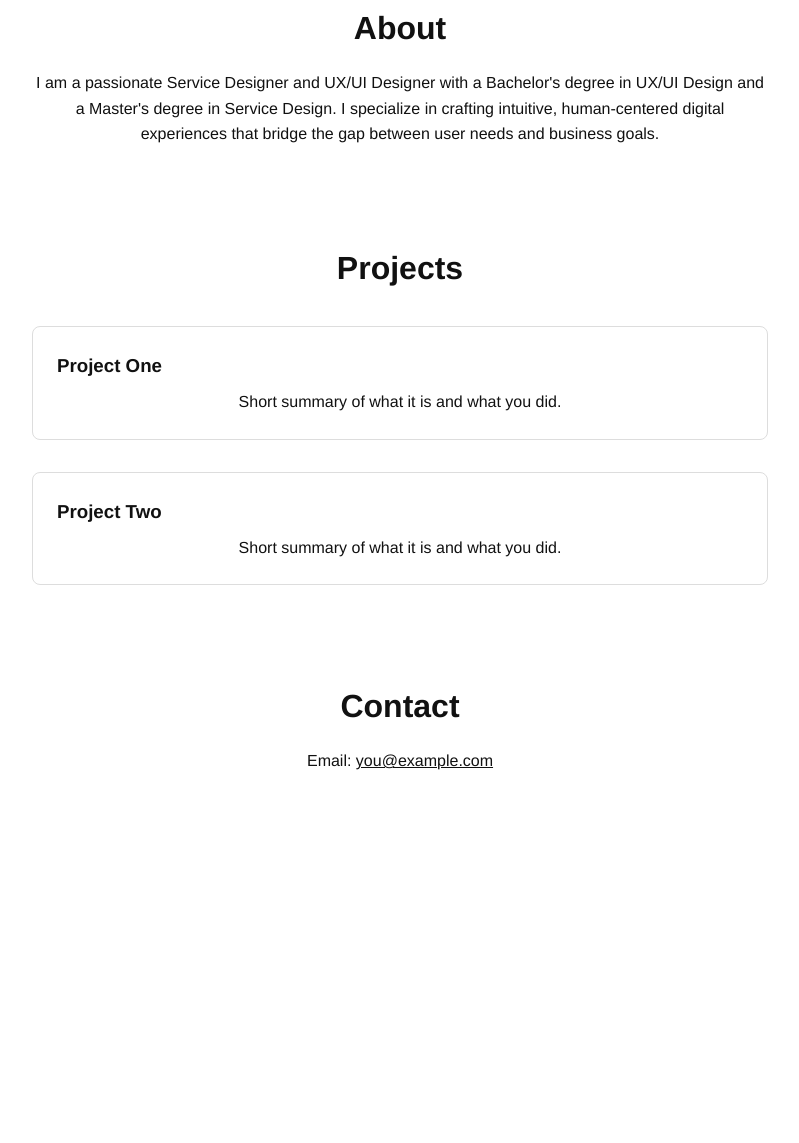
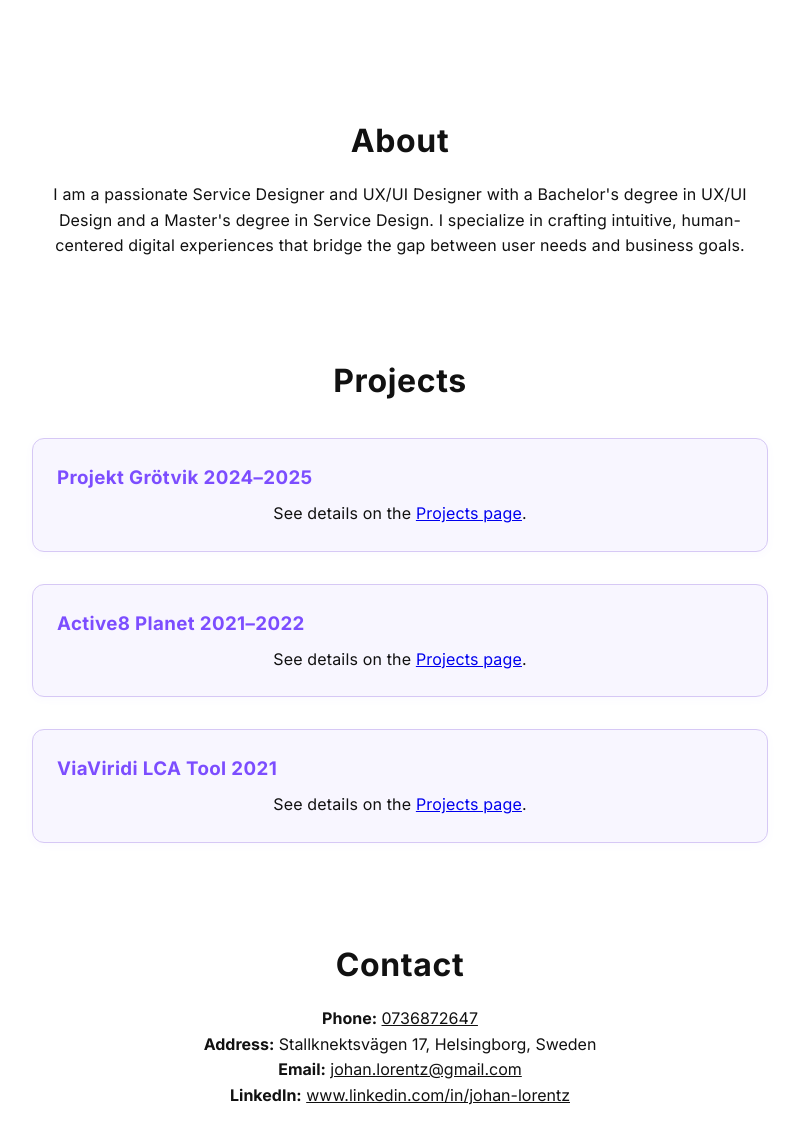
Before and after one commit to lorriluring/johanlorentzportfolio.github.io, a plain HTML site: page index.html in a window 1280 px wide. Shown: the part 957-2100 px from the top of the page, without its empty margins (240-1039 px from the left). Before the commit the page ends 1795 px from the top, so only its background shows below. Drawn offline with Linux system fonts and the light colour scheme.

Commit message:
removed contact page. added to styles

```diff
--- a/index.html
+++ b/index.html
@@ -3,8 +3,9 @@
 <head>
   <meta charset="UTF-8" />
   <meta name="viewport" content="width=device-width, initial-scale=1.0" />
-  <title>Your Name</title>
+  <title>Johan Lorentz Portfolio</title>
   <link rel="stylesheet" href="style.css" />
+  <link href="https://fonts.googleapis.com/css2?family=Inter:wght@400;500;700&display=swap" rel="stylesheet">
 </head>
 <body>
 
@@ -12,7 +13,7 @@
     <ul>
       <li><a href="#about">About</a></li>
       <li><a href="projects.html">Projects</a></li>
-      <li><a href="contact.html">Contact</a></li>
+
     </ul>
   </nav>
 
@@ -34,19 +35,28 @@
       <h2>Projects</h2>
       <div class="project-list">
         <div class="project-card">
-          <h3>Project One</h3>
-          <p>Short summary of what it is and what you did.</p>
+          <h3>Projekt Grötvik 2024–2025</h3>
+          <p>See details on the <a href="projects.html">Projects page</a>.</p>
         </div>
         <div class="project-card">
-          <h3>Project Two</h3>
-          <p>Short summary of what it is and what you did.</p>
+          <h3>Active8 Planet 2021–2022</h3>
+          <p>See details on the <a href="projects.html">Projects page</a>.</p>
+        </div>
+        <div class="project-card">
+          <h3>ViaViridi LCA Tool 2021</h3>
+          <p>See details on the <a href="projects.html">Projects page</a>.</p>
         </div>
       </div>
     </section>
 
     <section id="contact">
       <h2>Contact</h2>
-      <p>Email: <a href="mailto:you@example.com">you@example.com</a></p>
+      <ul style="list-style: none; padding: 0; text-align: center;">
+        <li><strong>Phone:</strong> <a href="tel:0736872647">0736872647</a></li>
+        <li><strong>Address:</strong> Stallknektsvägen 17, Helsingborg, Sweden</li>
+        <li><strong>Email:</strong> <a href="mailto:johan.lorentz@gmail.com">johan.lorentz@gmail.com</a></li>
+        <li><strong>LinkedIn:</strong> <a href="https://www.linkedin.com/in/johan-lorentz" target="_blank">www.linkedin.com/in/johan-lorentz</a></li>
+      </ul>
     </section>
 
   </div>
--- a/style.css
+++ b/style.css
@@ -5,7 +5,7 @@
   padding: 0;
 }
 body {
-  font-family: 'Helvetica Neue', sans-serif;
+  font-family: 'Inter', 'Helvetica Neue', Arial, sans-serif;
   background: #fff;
   color: #111;
   line-height: 1.6;
@@ -17,6 +17,7 @@ body {
   max-width: 800px;
   margin: 0 auto;
   padding: 2rem;
+  margin-top: 7rem; /* Add this line or increase if needed */
 }
 
 /* Navigation */
@@ -26,6 +27,11 @@ nav {
   left: 50%;
   transform: translateX(-50%);
   z-index: 100;
+  background: rgba(255,255,255,0.97); /* White with slight transparency */
+  box-shadow: 0 2px 16px rgba(0,0,0,0.08); /* Soft shadow */
+  border-radius: 12px;
+  padding: 0.5rem 2rem;
+  backdrop-filter: blur(4px); /* Optional: adds a frosted glass effect */
 }
 nav ul {
   display: flex;
@@ -64,23 +70,38 @@ nav a:hover::after {
 .intro h1 {
   font-size: 3rem;
   margin-bottom: 0.5rem;
+  letter-spacing: 0.02em;
+  font-weight: 700;
 }
 .intro p {
   font-size: 1.25rem;
   color: #444;
+  font-weight: 400;
+  letter-spacing: 0.01em;
 }
 
 /* Section spacing */
 section {
   margin-top: 6rem;
+  opacity: 0;
+  transform: translateY(30px);
+  transition: all 0.6s ease;
+}
+section.visible {
+  opacity: 1;
+  transform: translateY(0);
 }
 section h2 {
   font-size: 2rem;
   margin-bottom: 1rem;
   text-align: center;
+  letter-spacing: 0.02em;
+  font-weight: 700;
 }
 section p {
   text-align: center;
+  font-weight: 400;
+  letter-spacing: 0.01em;
 }
 
 /* Projects */
@@ -90,17 +111,27 @@ section p {
   margin-top: 2rem;
 }
 .project-card {
-  border: 1px solid #ddd;
+  border: 1px solid #d6c8f5;
+  background: rgba(140, 98, 255, 0.06); /* Very subtle purple */
   padding: 1.5rem;
-  border-radius: 8px;
-  transition: transform 0.3s ease, box-shadow 0.3s ease;
+  border-radius: 12px;
+  transition: transform 0.3s ease, box-shadow 0.3s ease, background 0.3s;
+  box-shadow: 0 2px 8px rgba(140, 98, 255, 0.04);
 }
 .project-card:hover {
-  transform: translateY(-5px);
-  box-shadow: 0 4px 12px rgba(0,0,0,0.1);
+  transform: translateY(-5px) scale(1.02);
+  box-shadow: 0 8px 24px rgba(140, 98, 255, 0.10);
+  background: rgba(140, 98, 255, 0.12); /* Slightly more purple on hover */
 }
 .project-card h3 {
+  color: #7c4dff; /* Purple accent for titles */
   margin-bottom: 0.5rem;
+  letter-spacing: 0.02em;
+  font-weight: 700;
+}
+.project-card p {
+  font-weight: 400;
+  letter-spacing: 0.01em;
 }
 
 /* Contact */
```
Also changed, not shown: contact.html (deleted, +0 -10 lines).
